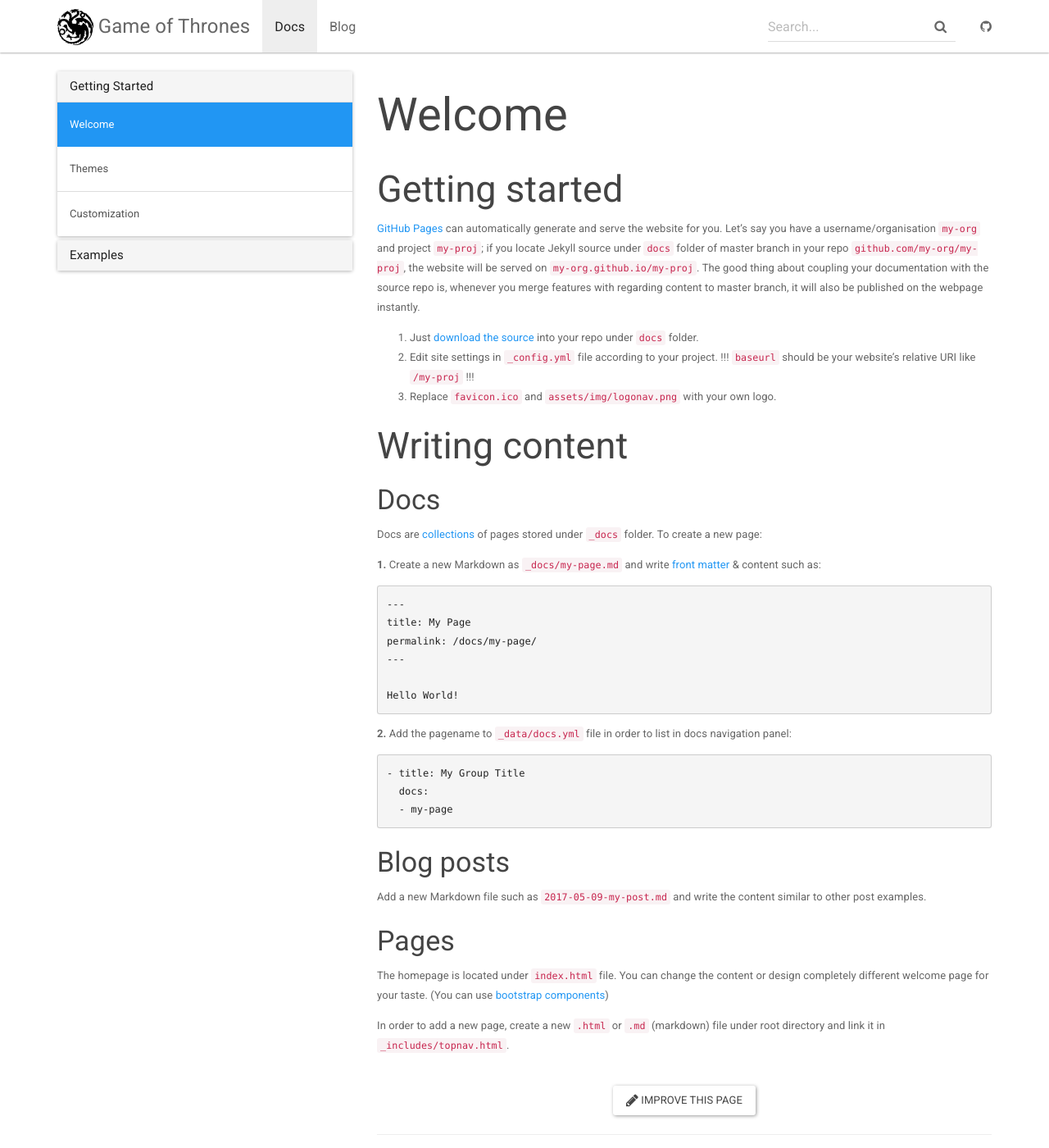
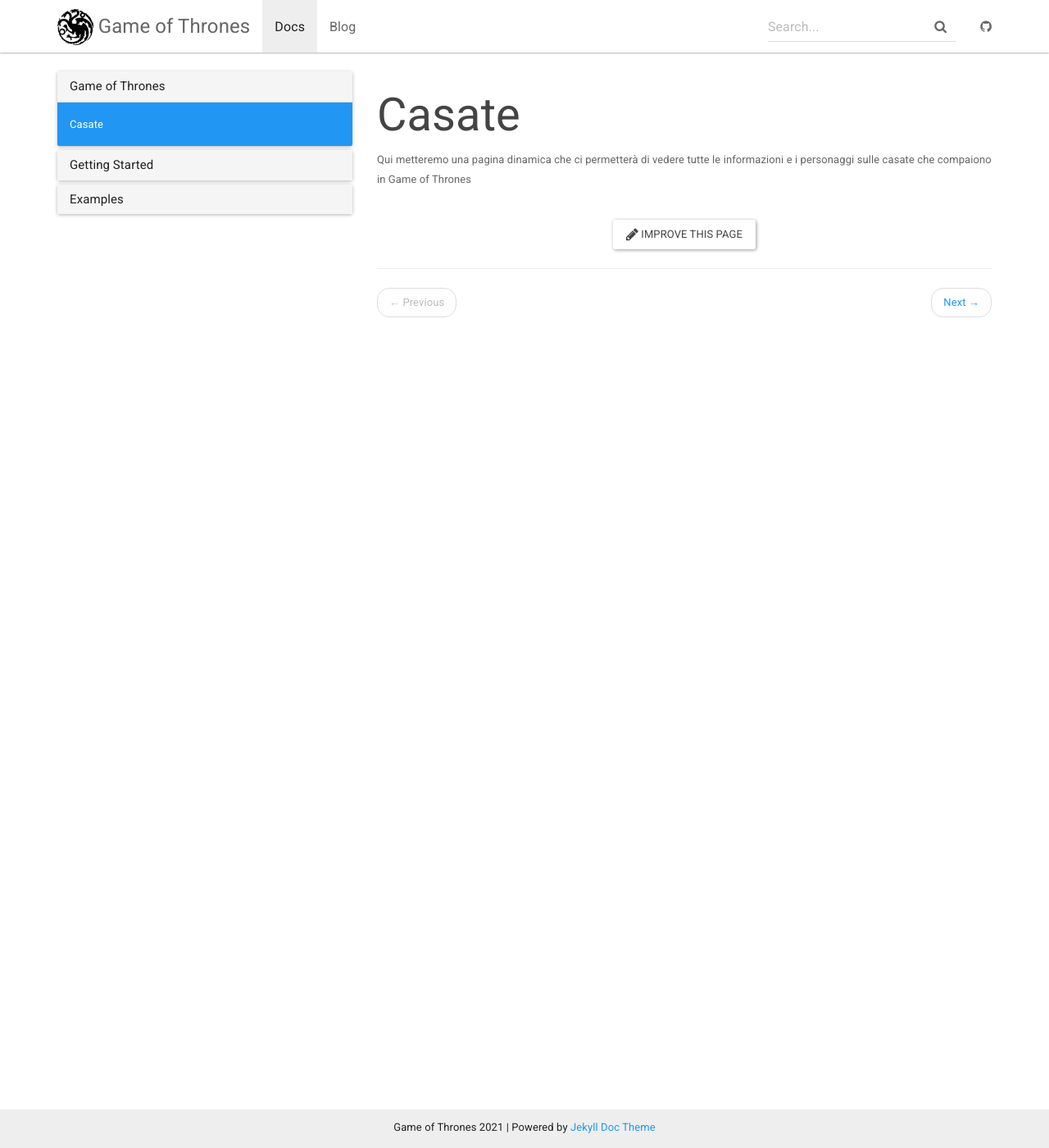
Before and after one commit to FTormene/jekyll-doc-theme, a Jekyll site: the page built from _docs/casate.md, in a window 1280 px wide and 1400 px high. Shown: the whole window at 82% size. Built offline with Jekyll 4.4.1, drawn with Linux system fonts in a browser that asks for light colours.

Commit message:
Modificati post e documento iniziale

```diff
--- a/_data/docs.yml
+++ b/_data/docs.yml
@@ -1,6 +1,10 @@
+- title: Game of Thrones
+  docs:
+  - home
+
 - title: Getting Started
   docs:
-  - home
+  - welcome
   - themes
   - customization
 
--- /dev/null
+++ b/_docs/casate.md
@@ -0,0 +1,7 @@
+---
+title: Casate
+permalink: /docs/home/
+redirect_from: /docs/index.html
+---
+
+Qui metteremo una pagina dinamica che ci permetterà di vedere tutte le informazioni e i personaggi sulle casate che compaiono in Game of Thrones
--- a/_docs/index.md
+++ b/_docs/welcome.md
@@ -1,7 +1,6 @@
 ---
 title: Welcome
-permalink: /docs/home/
-redirect_from: /docs/index.html
+permalink: /docs/welcome/
 ---
 
 ## Getting started
--- a/_posts/2017-05-03-jekyll-doc-theme.md
+++ /dev/null
@@ -1,8 +0,0 @@
----
-layout: post
-title:  "Jekyll Doc Theme is published!"
-author: aksakalli
----
-A new custom Jekyll theme for documentation and blogging is out. It is ideal for Open Source Software projects to publish under [GitHub Pages](https://pages.github.com).
-
-Your contribution is welcome!
```
Also changed, not shown: _posts/2017-02-01-welcome-to-jekyll.md (deleted, +0 -25 lines), _posts/2021-07-07-inizio-lavori.md (added, +7 -0 lines).
